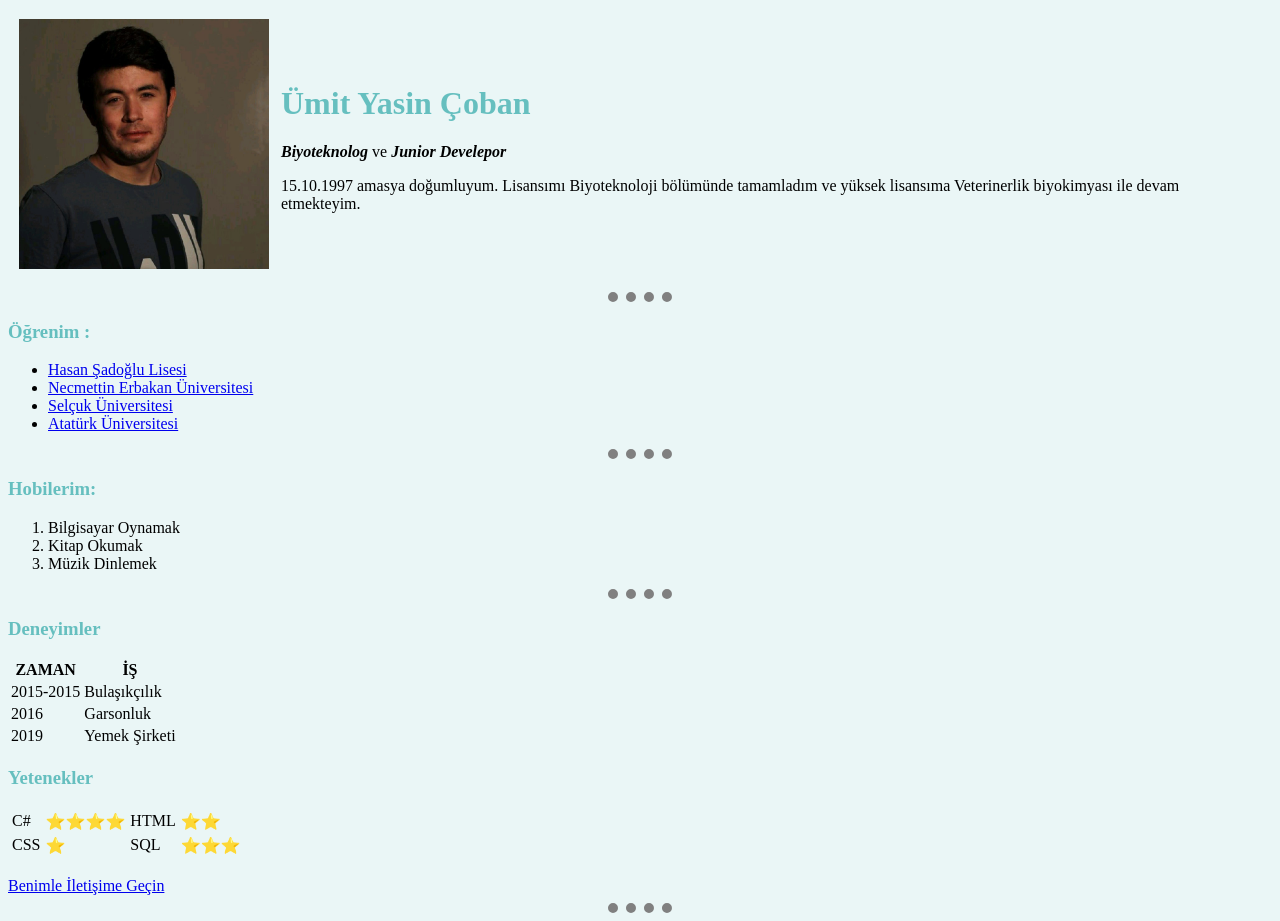
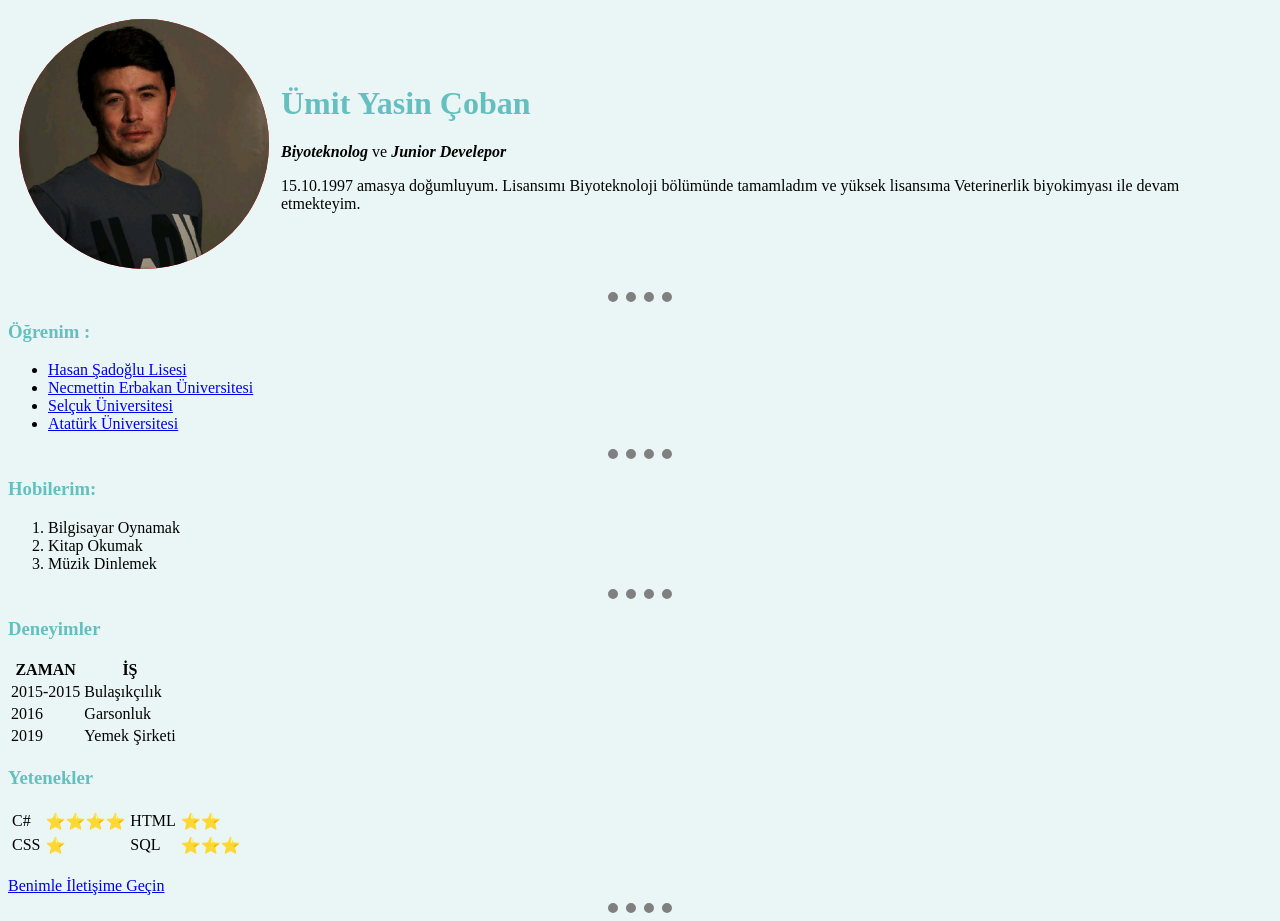
Before and after one commit to umitcoban/cv, a plain HTML site: page index.html in a window 1280 px wide. Drawn offline with Linux system fonts and the light colour scheme.

Commit message:
Change Image CSS

```diff
--- a/css/styles.css
+++ b/css/styles.css
@@ -19,3 +19,7 @@ body{
   h3{
       color: #66BFBF;
   }
+  #profilepicture{
+    background-color: red;
+    border-radius: 100%;
+  }
--- a/index.html
+++ b/index.html
@@ -9,7 +9,7 @@
   <body>
     <table cellspacing="10">
       <tr>
-        <td><img src="images/1598317224861.jpg" alt="ümit-Yasin-coban-profile-picture"  height="250" width="250"></td>
+        <td><img id="profilepicture" src="images/umit.jpg" alt="ümit-Yasin-coban-profile-picture"  height="250" width="250"></td>
         <td>
           <h1> Ümit Yasin Çoban </h1>
           <p><strong><em>Biyoteknolog</em></strong> ve <strong><em>Junior Develepor</em></strong></p>
```
Also changed, not shown: images/umit.jpg (renamed from images/1598317224861.jpg).
